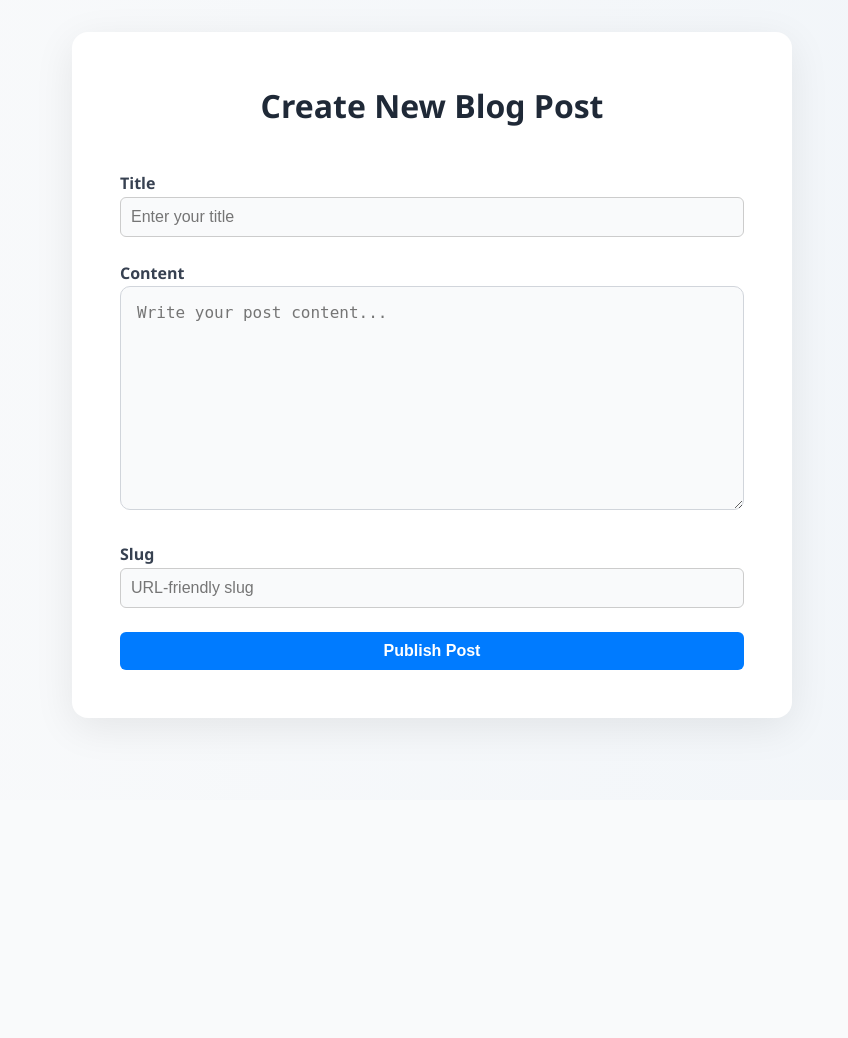
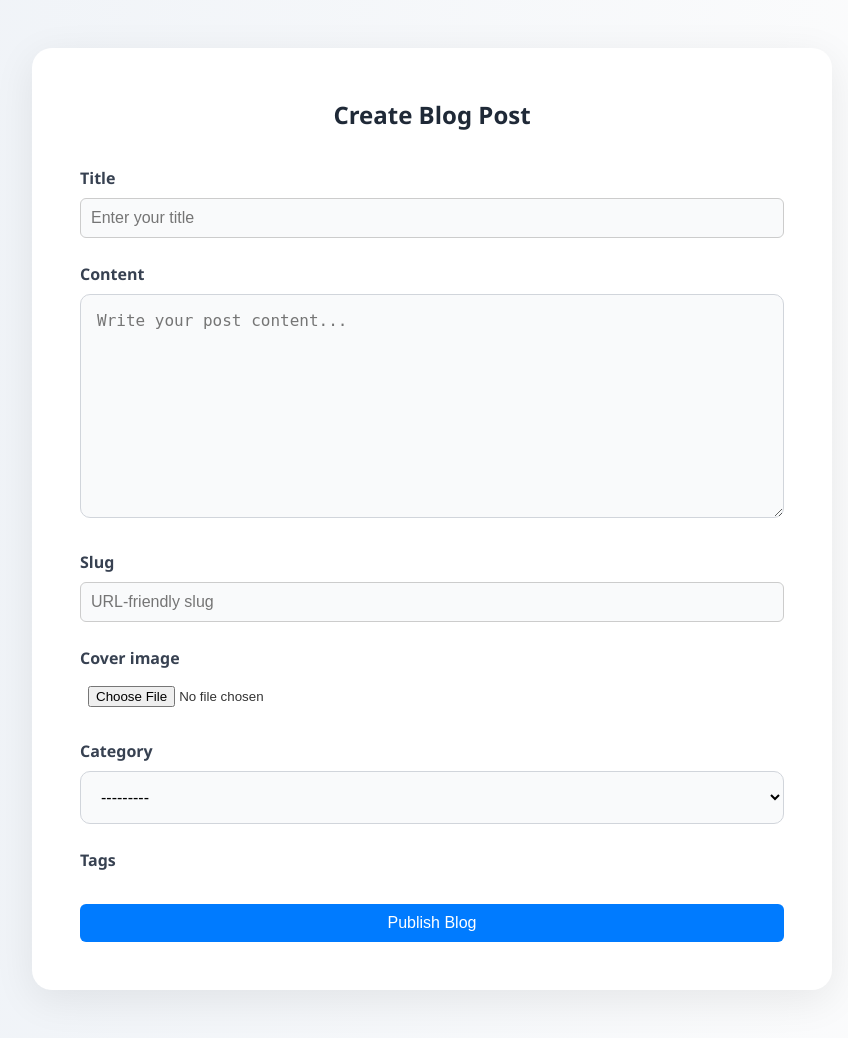
Before and after one commit to devAO-bit/blogging-system-django, a Django app: template blogger/blog/templates/blog/blog_create.html in a window 1280 px wide. Shown: the whole page, without its empty margins (208-1056 px from the left). Before the commit the page ends 737 px from the top, so only its background shows below. Run offline with Django 5.2, Linux system fonts and the light colour scheme; the template is opened without the code that fills it: values that come from a table or form of the project are taken from there, others are empty.

Commit message:
Add blog post features: implement cover image, category, and tags; enhance templates and views

```diff
--- a/blogger/blog/admin.py
+++ b/blogger/blog/admin.py
@@ -1,6 +1,8 @@
 from django.contrib import admin
 
 # Register your models here.
-from .models import BlogPost
+from .models import BlogPost, Category, Tag
 
 admin.site.register(BlogPost)
+admin.site.register(Category)
+admin.site.register(Tag)
--- a/blogger/blog/forms.py
+++ b/blogger/blog/forms.py
@@ -4,9 +4,12 @@ from .models import BlogPost
 class BlogForm(forms.ModelForm):
     class Meta:
         model = BlogPost
-        fields = ['title', 'content', 'slug']
+        fields = ['title', 'content', 'slug', 'cover_image', 'category', 'tags']
         widgets = {
             'title': forms.TextInput(attrs={'placeholder': 'Enter your title'}),
             'slug': forms.TextInput(attrs={'placeholder': 'URL-friendly slug'}),
             'content': forms.Textarea(attrs={'placeholder': 'Write your post content...'}),
+            'cover_image': forms.ClearableFileInput(attrs={'class': 'form-control'}),
+            'category': forms.Select(attrs={'class': 'form-control'}),
+            'tags': forms.CheckboxSelectMultiple(),
         }
--- a/blogger/blog/models.py
+++ b/blogger/blog/models.py
@@ -3,10 +3,25 @@ from django.db import models
 # Create your models here.
 from django.utils import timezone
 
+class Category(models.Model):
+    name = models.CharField(max_length=50, unique=True)
+
+    def __str__(self):
+        return self.name
+
+class Tag(models.Model):
+    name = models.CharField(max_length=30, unique=True)
+
+    def __str__(self):
+        return self.name
+
 class BlogPost(models.Model):
     title = models.CharField(max_length=100)
     slug = models.SlugField(unique=True)
     content = models.TextField()
+    cover_image = models.ImageField(upload_to='blog_covers/', blank=True, null=True)
+    category = models.ForeignKey(Category, on_delete=models.SET_NULL, null=True, blank=True)
+    tags = models.ManyToManyField(Tag, blank=True)
     author = models.CharField(max_length=200)
     created_at = models.DateTimeField(default=timezone.now)
     updated_at = models.DateTimeField(auto_now=True)
--- a/blogger/blog/templates/blog/blog_create.html
+++ b/blogger/blog/templates/blog/blog_create.html
@@ -1,32 +1,31 @@
 {% load static %}
 <!DOCTYPE html>
 <html lang="en">
+
 <head>
-  <meta charset="UTF-8">
+  <meta charset="UTF-8" />
   <title>Create Blog Post</title>
-  <link rel="stylesheet" href="{% static 'css/style.css' %}">
+  <link rel="stylesheet" href="{% static 'css/style.css' %}" />
   <style>
     body {
-      background: linear-gradient(to right, #f9fafb, #f1f5f9);
       font-family: 'Segoe UI', Tahoma, Geneva, Verdana, sans-serif;
-      padding: 2rem;
-      margin: 0;
+      background: linear-gradient(to right, #eef2f7, #fdfdfd);
+      padding: 3rem 1rem;
     }
 
     .form-container {
-      max-width: 720px;
+      max-width: 800px;
       margin: auto;
-      background: white;
+      background: #ffffff;
       padding: 3rem;
-      border-radius: 16px;
+      border-radius: 20px;
       box-shadow: 0 10px 40px rgba(0, 0, 0, 0.08);
     }
 
     .form-container h2 {
       text-align: center;
-      margin-bottom: 2.5rem;
       color: #1f2937;
-      font-size: 2rem;
+      margin-bottom: 2rem;
     }
 
     form {
@@ -37,42 +36,62 @@
 
     label {
       font-weight: 600;
+      color: #374151;
       margin-bottom: 0.4rem;
-      color: #374151;
+      display: block;
     }
 
     input[type="text"],
-    textarea {
+    textarea,
+    select {
       width: 100%;
       padding: 1rem;
+      font-size: 1rem;
+      border-radius: 10px;
       border: 1px solid #d1d5db;
-      border-radius: 10px;
       background: #f9fafb;
-      font-size: 1rem;
-      transition: all 0.3s ease;
+    }
+
+    input[type="file"] {
+      padding: 0.5rem;
+      border-radius: 8px;
     }
 
     input:focus,
-    textarea:focus {
+    textarea:focus,
+    select:focus {
+      outline: none;
       border-color: #6366f1;
+      box-shadow: 0 0 0 3px rgba(99, 102, 241, 0.2);
       background: #fff;
-      outline: none;
-      box-shadow: 0 0 0 3px rgba(99, 102, 241, 0.2);
     }
 
     textarea {
-      min-height: 160px;
       resize: vertical;
+      min-height: 150px;
+    }
+
+    .checkbox-group {
+      display: flex;
+      flex-wrap: wrap;
+      gap: 1rem;
+    }
+
+    .checkbox-group label {
+      font-weight: normal;
+    }
+
+    .checkbox-group input {
+      margin-right: 0.5rem;
     }
 
     button {
-      padding: 0.85rem;
+      padding: 1rem;
       background: #4f46e5;
       color: white;
-      font-size: 1rem;
-      font-weight: 600;
+      font-size: 1.1rem;
       border: none;
-      border-radius: 10px;
+      border-radius: 12px;
       cursor: pointer;
       transition: background 0.3s ease;
     }
@@ -81,33 +100,59 @@
       background: #4338ca;
     }
 
-    @media screen and (max-width: 600px) {
-      .form-container {
-        padding: 1.5rem;
+    #cover-preview {
+      max-width: 100%;
+      max-height: 200px;
+      display: none;
+      margin-top: 10px;
+      border-radius: 10px;
+      box-shadow: 0 4px 20px rgba(0, 0, 0, 0.1);
     }
 
-      .form-container h2 {
-        font-size: 1.5rem;
-      }
+    .error {
+      color: red;
+      font-size: 0.9rem;
     }
   </style>
 </head>
+
 <body>
   <div class="form-container">
-    <h2>Create New Blog Post</h2>
-    <form method="POST">
+    <h2>Create Blog Post</h2>
+    <form method="POST" enctype="multipart/form-data">
       {% csrf_token %}
       {% for field in form %}
       <div>
         <label for="{{ field.id_for_label }}">{{ field.label }}</label>
         {{ field }}
         {% if field.errors %}
-            <div style="color: red; font-size: 0.9rem;">{{ field.errors }}</div>
+        <div class="error">{{ field.errors }}</div>
         {% endif %}
       </div>
       {% endfor %}
-      <button type="submit">Publish Post</button>
+
+      <img id="cover-preview" src="#" alt="Cover Preview" />
+
+      <button type="submit">Publish Blog</button>
     </form>
   </div>
+
+  <script>
+    const coverInput = document.getElementById('id_cover_image');
+    const preview = document.getElementById('cover-preview');
+
+    if (coverInput) {
+      coverInput.addEventListener('change', function () {
+        const file = this.files[0];
+        if (file) {
+          preview.src = URL.createObjectURL(file);
+          preview.style.display = 'block';
+        } else {
+          preview.style.display = 'none';
+        }
+      });
+    }
+  </script>
 </body>
+
 </html>
--- a/blogger/blog/views.py
+++ b/blogger/blog/views.py
@@ -18,11 +18,12 @@ def blog_detail(request, slug):
 @login_required
 def blog_create(request):
     if request.method == 'POST':
-        form = BlogForm(request.POST)
+        form = BlogForm(request.POST, request.FILES)
         if form.is_valid():
             blog = form.save(commit=False)
             blog.author = request.user
             blog.save()
+            form.save_m2m()
             return redirect('blog_detail', slug=blog.slug)
     else:
         form = BlogForm()
--- a/blogger/blogger/settings.py
+++ b/blogger/blogger/settings.py
@@ -118,6 +118,9 @@ USE_TZ = True
 
 STATIC_URL = "static/"
 
+MEDIA_URL = '/media/'
+MEDIA_ROOT = BASE_DIR / 'media'
+
 # Default primary key field type
 # https://docs.djangoproject.com/en/5.2/ref/settings/#default-auto-field
 
--- a/blogger/blogger/urls.py
+++ b/blogger/blogger/urls.py
@@ -17,9 +17,12 @@ Including another URLconf
 
 from django.contrib import admin
 from django.urls import path, include
+from django.conf import settings
+from django.conf.urls.static import static
+
 
 urlpatterns = [
     path("admin/", admin.site.urls),
     path("accounts/", include("accounts.urls")),
     path("blog/", include("blog.urls")),
-]
+] + static(settings.MEDIA_URL, document_root=settings.MEDIA_ROOT)
```
Also changed, not shown: blogger/blog/templates/blog/blog_detail.html (+71 -8 lines), blogger/blog/templates/blog/blog_list.html (+60 -9 lines), blogger/blog/migrations/0002_category_tag_blogpost_cover_image_blogpost_category_and_more.py (added), 1 other file. Lines whose indentation alone changed are shown as unchanged.
